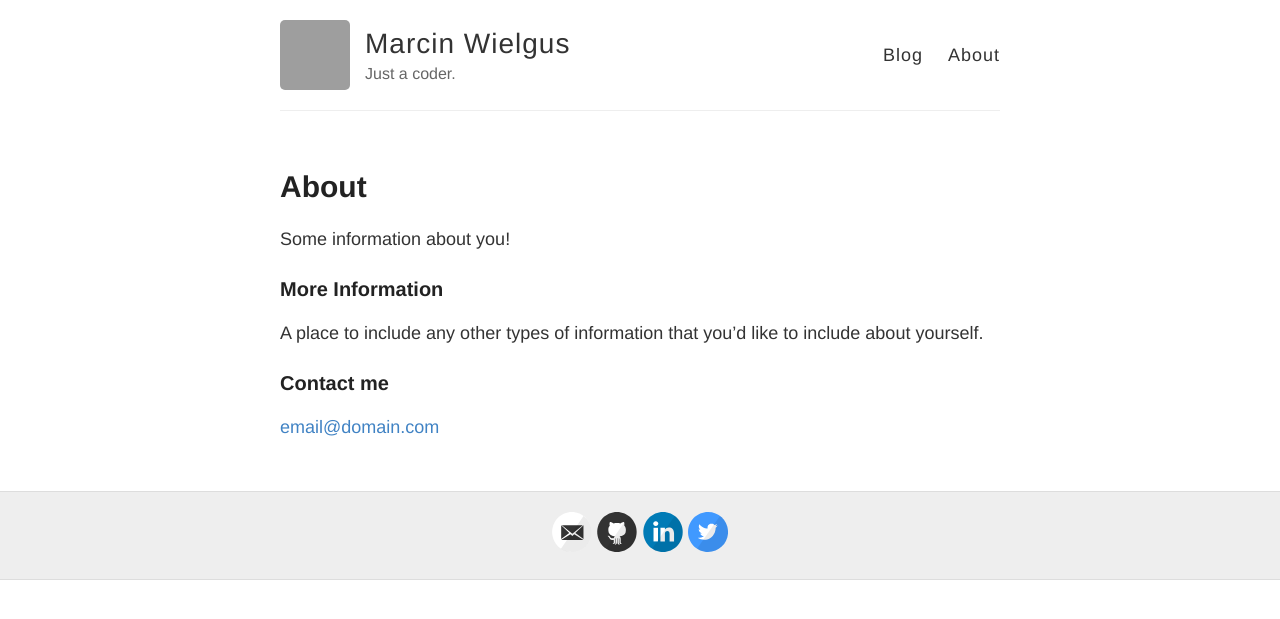
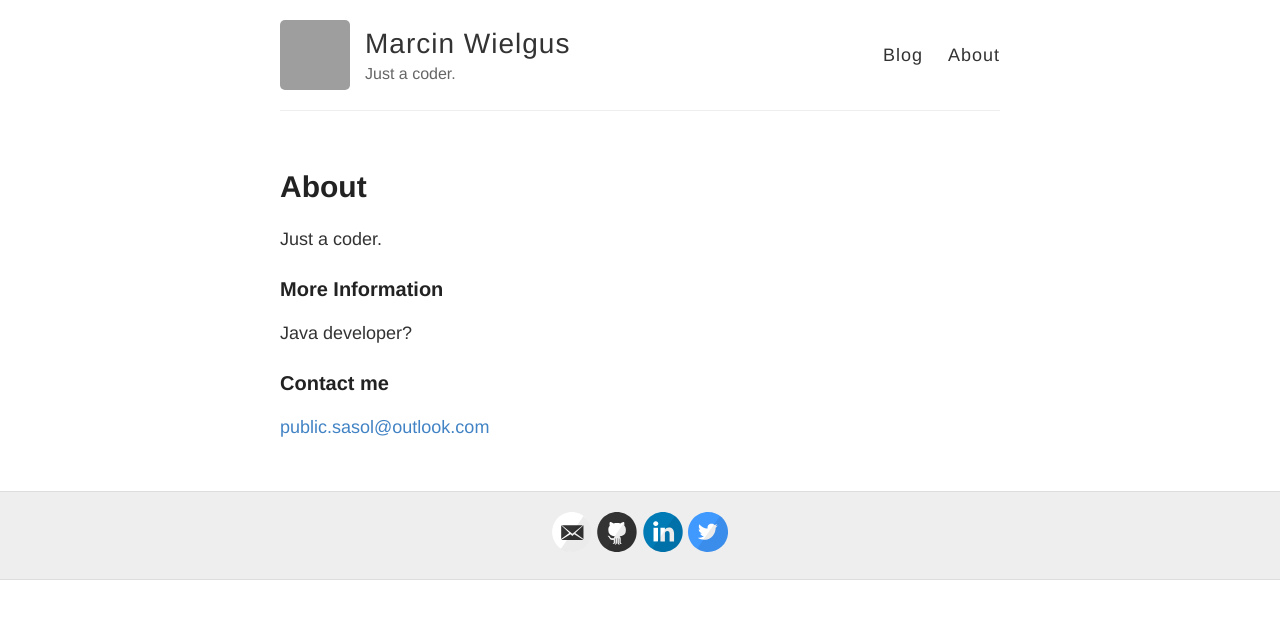
Before and after one commit to s4s0l/s4s0l.github.io, a Jekyll site: the page built from about.md, in a window 1280 px wide. Shown: the top 619 px of the page. Built offline with Jekyll 4.4.1, drawn with Linux system fonts in a browser that asks for light colours; grey boxes are pictures that could not be loaded.

Commit message:
Personalization touch

```diff
--- a/about.md
+++ b/about.md
@@ -4,12 +4,12 @@ title: About
 permalink: /about/
 ---
 
-Some information about you!
+Just a coder.
 
 ### More Information
 
-A place to include any other types of information that you'd like to include about yourself.
+Java developer?
 
 ### Contact me
 
-[email@domain.com](mailto:email@domain.com)
+[public.sasol@outlook.com](mailto:public.sasol@outlook.com)
```
